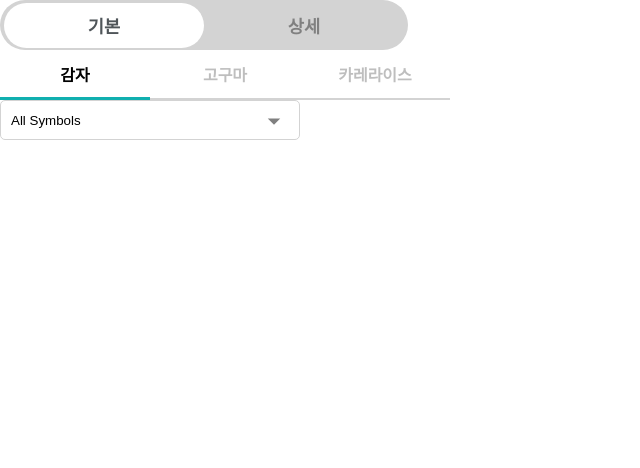
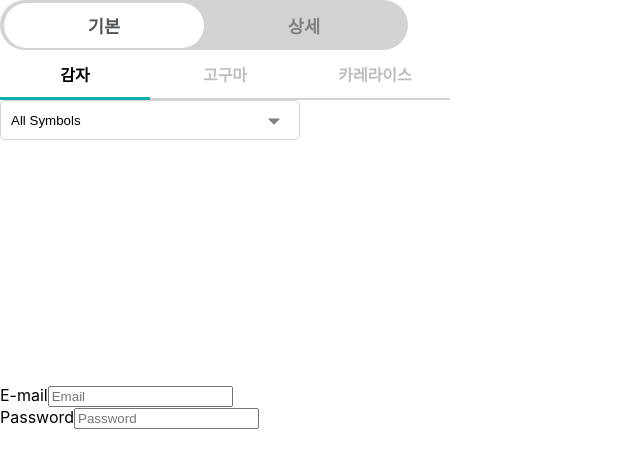
Before and after one commit to seungyeon119/wanted_pre_onboarding, a React (Create React App) app: page / in a window 1280 px wide. Shown: the top 468 px of the page, without its empty margins (0-640 px from the left). Built offline with nearby package versions, Linux system fonts and the light colour scheme.

Commit message:
Input.js 기본 마크업 작성

```diff
--- a/src/App.js
+++ b/src/App.js
@@ -1,5 +1,6 @@
 import './App.css';
 import Dropdown from './components/Dropdown';
+import Input from './components/Input';
 import Tab from './components/Tab';
 import Toggle from './components/Toggle';
 
@@ -9,6 +10,7 @@ function App() {
       <Toggle />
       <Tab />
       <Dropdown />
+      <Input />
     </div>
   );
 }
--- /dev/null
+++ b/src/components/Input.js
@@ -0,0 +1,24 @@
+import styled from 'styled-components';
+
+const Container = styled.div``;
+
+const StyledInput = styled.input``;
+
+const StyledLabel = styled.label``;
+
+function Input() {
+  return (
+    <>
+      <Container>
+        <StyledLabel htmlFor="email">E-mail</StyledLabel>
+        <StyledInput id="email" type="email" placeholder="Email" />
+      </Container>
+      <Container>
+        <StyledLabel htmlFor="password">Password</StyledLabel>
+        <StyledInput id="password" placeholder="Password" />
+      </Container>
+    </>
+  );
+}
+
+export default Input;
```
